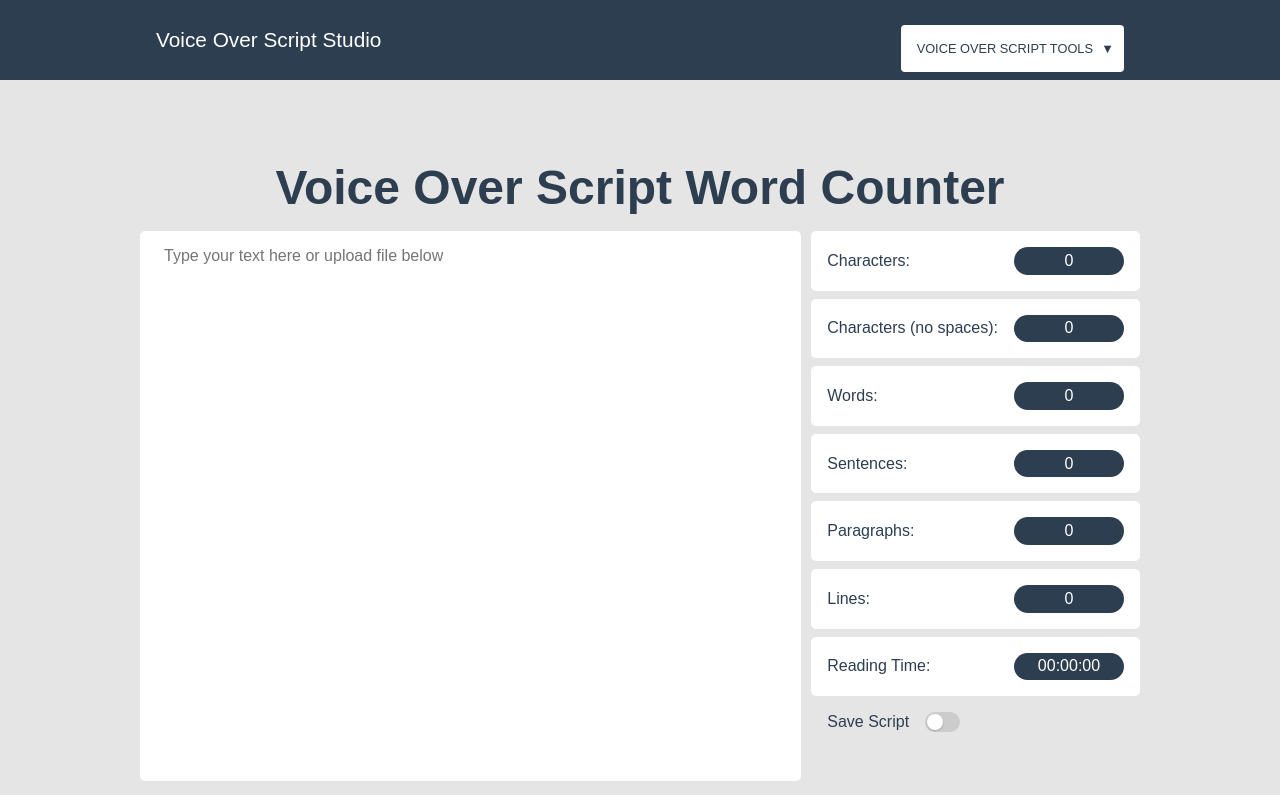
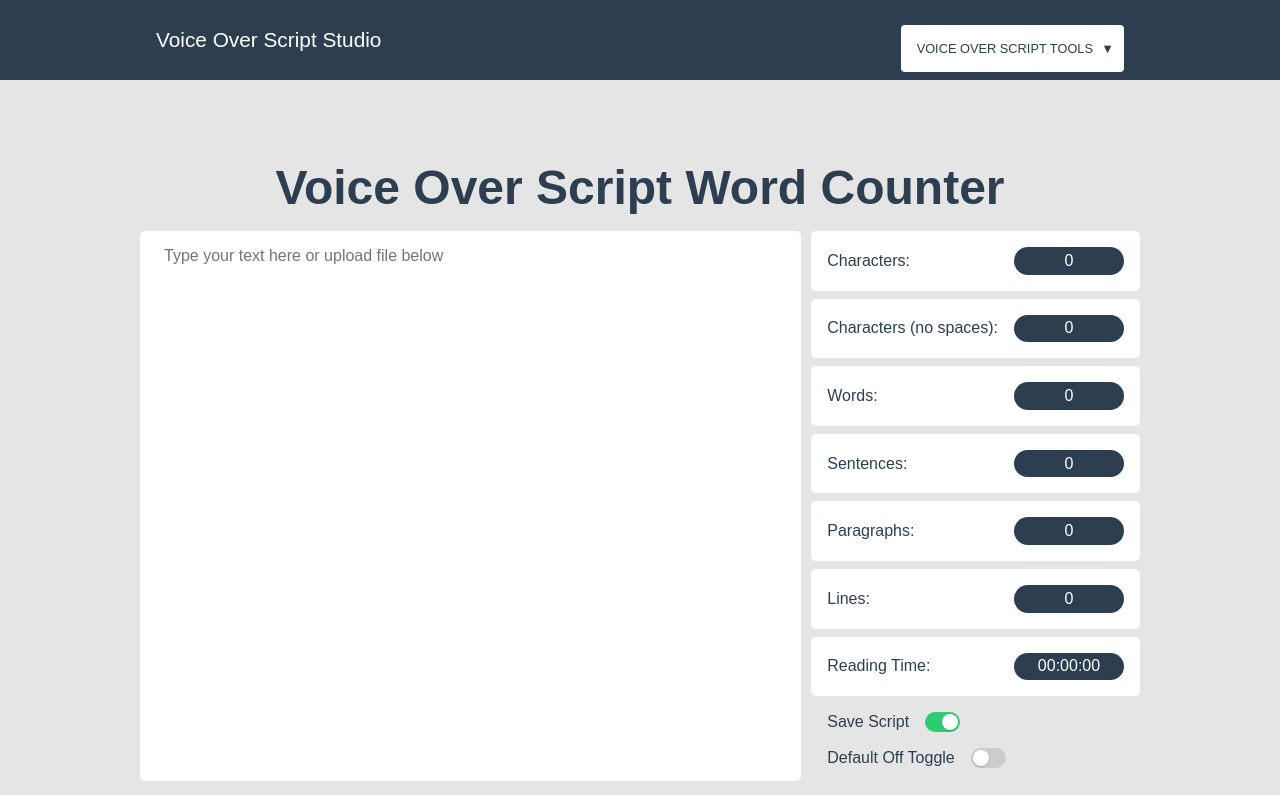
Before and after one commit to jeffgarris/voice-over-script-studio-app, a Vue app: page / in a window 1280 px wide. Shown: the top 795 px of the page. Built offline with nearby package versions, Linux system fonts and the light colour scheme.

Commit message:
Optimize toggle functionality and update styles

```diff
--- a/src/assets/styles/toggle.scss
+++ b/src/assets/styles/toggle.scss
@@ -1,52 +1,11 @@
-// .toggle-checkbox {
-//   display: inline-block;
-//   position: relative;
-//   padding: 1rem 1rem;
-
-//   span {
-//     margin-right: 1rem;
-//   }
-// }
-
-// input[type="checkbox"] {
-//   display: none;
-// }
-
-// .toggle-label {
-//   width: 40px;
-//   height: 22px;
-//   border-radius: 15px;
-//   background-color: #ccc;
-//   position: relative;
-//   display: inline-block;
-//   cursor: pointer;
-//   transition: background-color 0.3s ease;
-// }
-
-// .toggle-label::before {
-//   content: "";
-//   width: 17px;
-//   height: 17px;
-//   background-color: white;
-//   border-radius: 50%;
-//   position: absolute;
-//   left: 4px;
-//   top: 2px;
-//   transition: transform 0.3s ease;
-// }
-
-// input[type="checkbox"]:checked + .toggle-label {
-//   background-color: #4caf50;
-// }
-
-// input[type="checkbox"]:checked + .toggle-label::before {
-//   transform: translateX(26px);
-// }
-
 .toggle-checkbox {
   display: inline-block;
   position: relative;
-  padding: 1rem 1rem;
+  padding: .5rem 1rem;
+
+  &:first-child {
+    padding-top: 1rem;
+  }
 
   span {
     margin-right: 1rem;
--- a/src/components/ToggleCheckbox.vue
+++ b/src/components/ToggleCheckbox.vue
@@ -15,35 +15,33 @@ export default {
       type: String,
       required: true,
     },
-    defaultChecked: {
-      type: Boolean,
-      required: true,
-    },
     label: {
       type: String,
+    },
+    default: {
+      type: String,
+      required: true,
     },
   },
   data() {
     return {
-      checked: this.defaultChecked,
+      checked: this.default,
     };
-  },
-  watch: {
-    value(newVal) {
-      this.checked = newVal;
-    },
   },
   methods: {
     onChange() {
       Cookies.set(this.id, this.checked);
-      // this.$emit("change", { id: this.id, checked: this.checked });
+      this.$emit('toggleStateChanged', { id: this.id, checked: this.checked });
     },
   },
   mounted() {
+    // Check for a cookie for each toggle on the page
     const cookieValue = Cookies.get(this.id);
+    // If a cookie if found, update data with cookie value
     if (cookieValue !== undefined) {
-      this.checked = cookieValue === "true";
+      this.checked = cookieValue === 'true';
     }
+    this.onChange(); // Not sure if this is a good practice
   },
 };
 </script>
--- a/src/views/WordCounter.vue
+++ b/src/views/WordCounter.vue
@@ -38,13 +38,19 @@
             <span>{{ item.count }}</span>
           </li> -->
       </ul>
-
+      <div class="toggle-container">
         <ToggleCheckbox
           id="save-script"
-        ref="saveScriptToggle"
           label="Save Script"
-        @change="handleCheckboxChange"
+          default="true"
+          @toggleStateChanged="handleSaveScript"
         />
+        <ToggleCheckbox
+          id="default-off-toggle"
+          label="Default Off Toggle"
+          default="false"
+        />
+      </div>
     </div>
   </div>
   <div class="button-group horizontal">
@@ -109,21 +115,18 @@ export default {
       minutes: 0,
       seconds: 0,
       counted: false,
-      saveScriptToggleChecked: true,
       showModal: false,
-      // items: [
-      //   { text: "Word Count", count: this.totalWordCount },
-      //   { text: "Character Count", count: this.totalCharCount },
-      // ],
+      toggles: {
+        "save-script": false,
+        "still-toggling": false,
+        "yet-another-toggle": false,
+      },
     };
   },
   watch: {
-    inputText: {
-      handler() {
+    inputText() {
       this.handleFormTasks();
       this.handleSaveScript();
-      },
-      immediate: true,
     },
   },
   methods: {
@@ -147,13 +150,11 @@ export default {
     handleCloseModal() {
       this.showModal = false;
     },
-    handleCheckboxChange() {
-      this.saveScriptToggleChecked = this.$refs.saveScriptToggle.checked;
-      // TODO: Add "Are you sure?" prompt when unchecking
-      this.handleSaveScript();
-    },
-    handleSaveScript() {
-      if (this.saveScriptToggleChecked) {
+    handleSaveScript(data) {
+      if (data) {
+        this.toggles[data.id] = data.checked;
+      }
+      if (this.toggles['save-script']) {
         localStorage.setItem("wordCounterText", this.inputText);
       } else {
         localStorage.setItem("wordCounterText", "");
@@ -178,11 +179,7 @@ export default {
       this.$root.showMessageBar(message, status);
     },
     handleFormTasks() {
-      console.log("Form!");
       let wordCount = 0;
-      // let sentenceCount = 0;
-      // let paragraphCount = 0;
-      // let lineCount = 0;
       let words = this.inputText.split(/\s+/);
       let sentences = this.inputText.match(/[A-Z0-9].*?(?:[.!?]|\n)/gi);
       let paragraphs = this.inputText.split(/\n\n+/);
@@ -252,7 +249,7 @@ export default {
     },
   },
   mounted() {
-    this.handleCheckboxChange();
+    this.handleFormTasks();
   },
 };
 </script>
```
Lines whose indentation alone changed are shown as unchanged.
